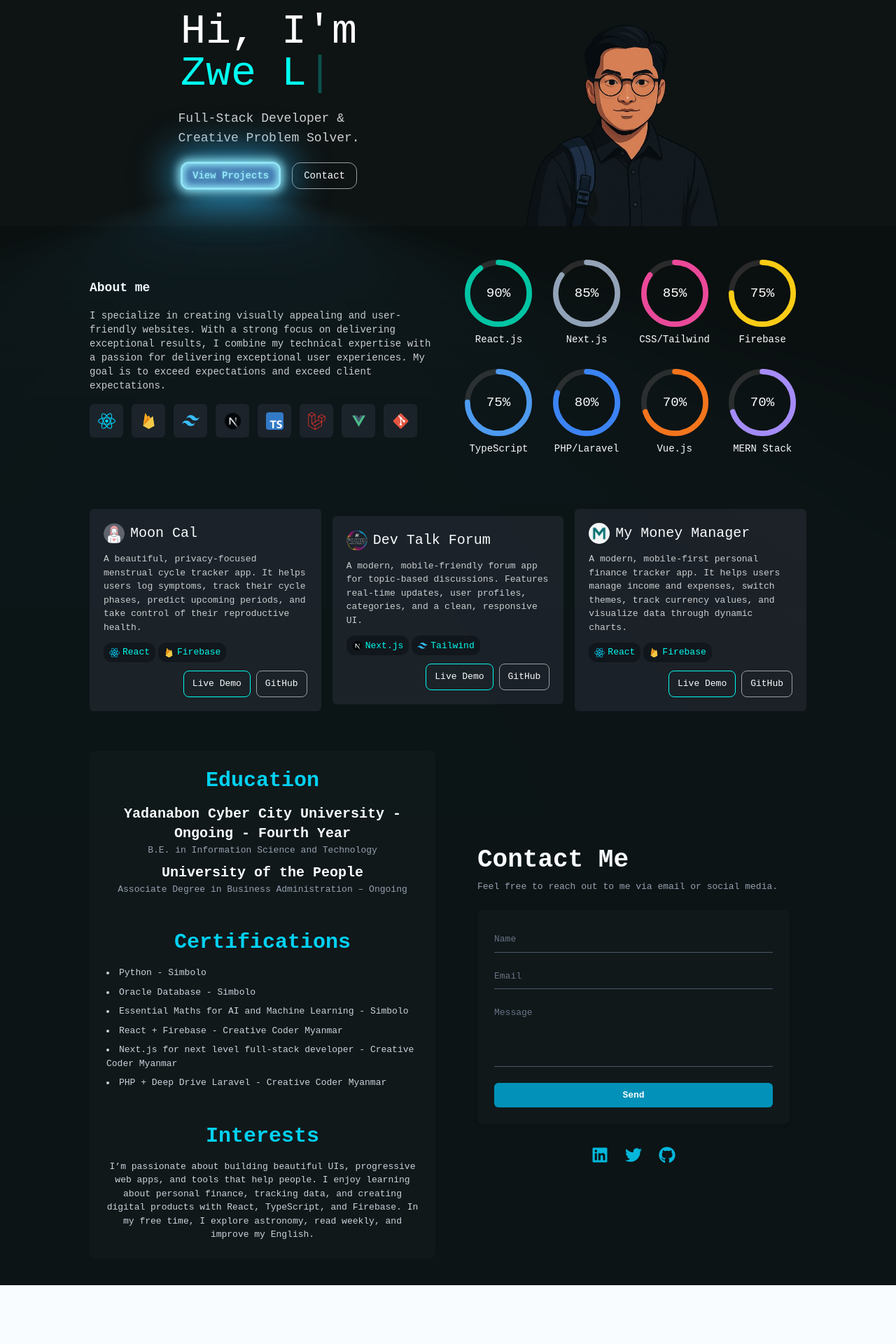
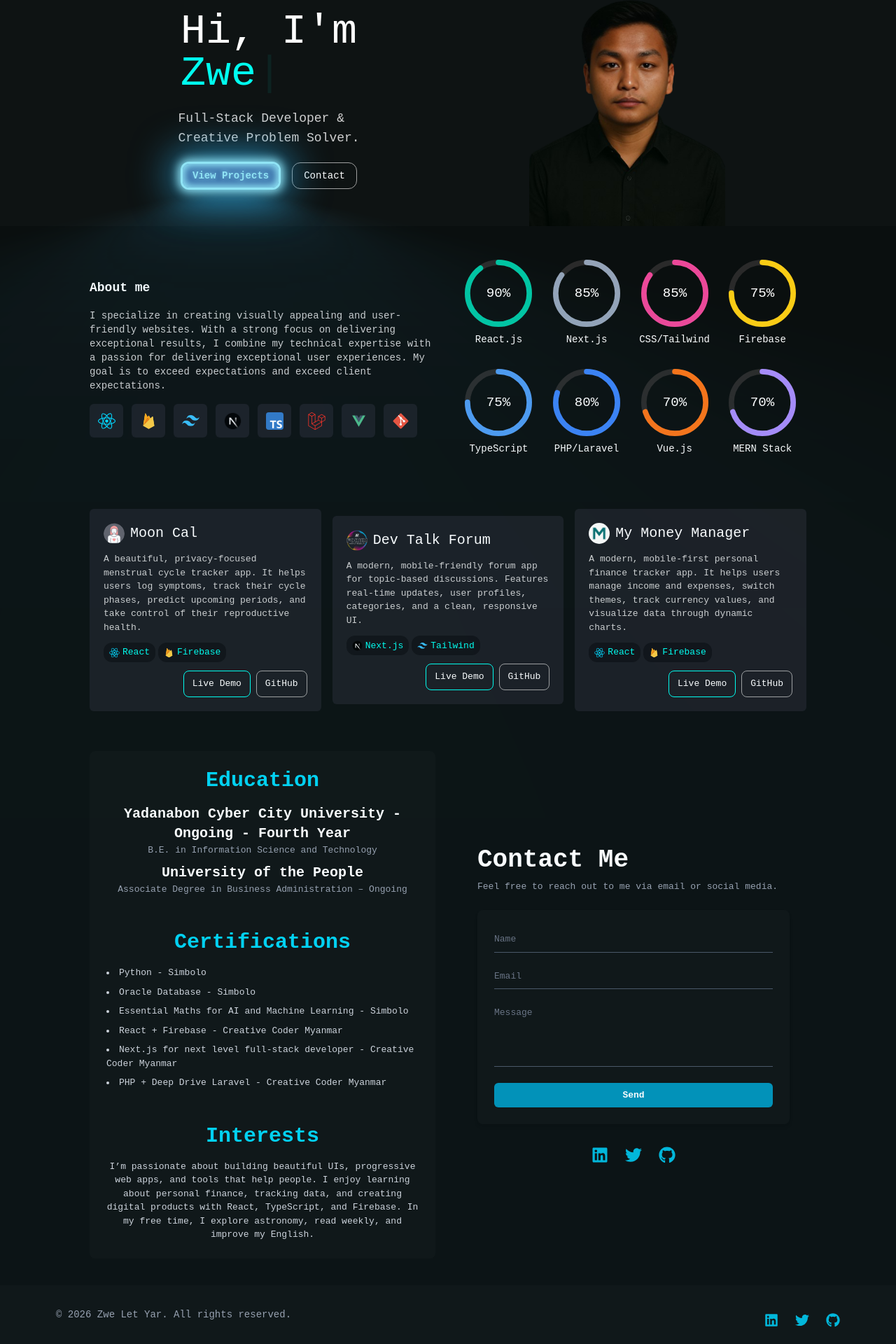
Before and after one commit to ZweLetYar/Portfolio, a Next.js app: page / in a window 1280 px wide. Shown: the part 37-1957 px from the top of the page at 70% size. Before the commit the page ends 1873 px from the top, so only its background shows below. Built offline with nearby package versions, Linux system fonts and the light colour scheme; data requests are answered from the project's data file.

Commit message:
Footer Completed

```diff
--- /dev/null
+++ b/app/components/Footer.tsx
@@ -0,0 +1,29 @@
+// Footer.tsx
+import React from "react";
+import { FaGithub, FaLinkedin, FaTwitter } from "react-icons/fa";
+
+export default function Footer() {
+  return (
+    <footer className="bg-[#0e1313] text-gray-400 py-6 ">
+      <div className="max-w-6xl mx-auto px-4 flex flex-col md:flex-row items-center justify-between">
+        <p className="text-sm">
+          &copy; {new Date().getFullYear()} Zwe Let Yar. All rights reserved.
+        </p>
+        <div className="flex space-x-6 mt-4  text-cyan-500 text-xl">
+          <a
+            href="https://www.linkedin.com/in/zwe-let-yar-273789365/"
+            aria-label="LinkedIn"
+          >
+            <FaLinkedin />
+          </a>
+          <a href="#" aria-label="Twitter">
+            <FaTwitter />
+          </a>
+          <a href="https://github.com/ZweLetYar/" aria-label="GitHub">
+            <FaGithub />
+          </a>
+        </div>
+      </div>
+    </footer>
+  );
+}
--- a/app/components/HeroSection.tsx
+++ b/app/components/HeroSection.tsx
@@ -28,10 +28,11 @@ function HeroSection() {
       </div>
       <div className="w-1/2 flex flex-col items-center justify-end">
         <Image
-          src="/profileRemoveBg.png"
+          src="/realMe.png"
           alt="profile"
           height={300}
-          width={300}
+          width={280}
+          quality={100}
         />
       </div>
     </div>
--- a/app/layout.tsx
+++ b/app/layout.tsx
@@ -1,6 +1,7 @@
 import type { Metadata } from "next";
 import { Geist, Geist_Mono } from "next/font/google";
 import "./globals.css";
+import Footer from "./components/Footer";
 
 const geistSans = Geist({
   variable: "--font-geist-sans",
@@ -29,6 +30,7 @@ export default function RootLayout({
         className={`${geistSans.variable} ${geistMono.variable} antialiased `}
       >
         {children}
+        <Footer />
       </body>
     </html>
   );
```
Also changed, not shown: public/realMe.png.
